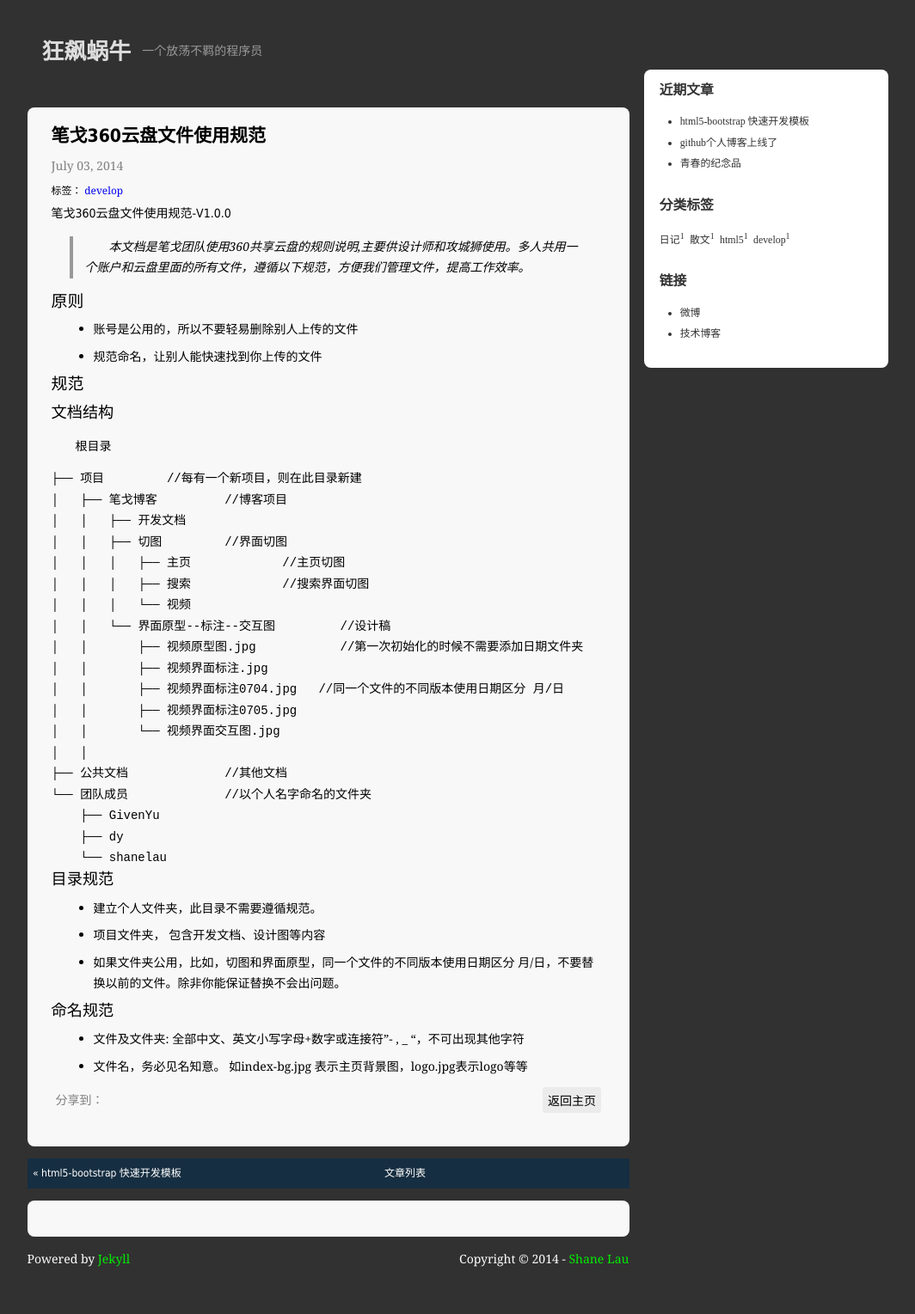
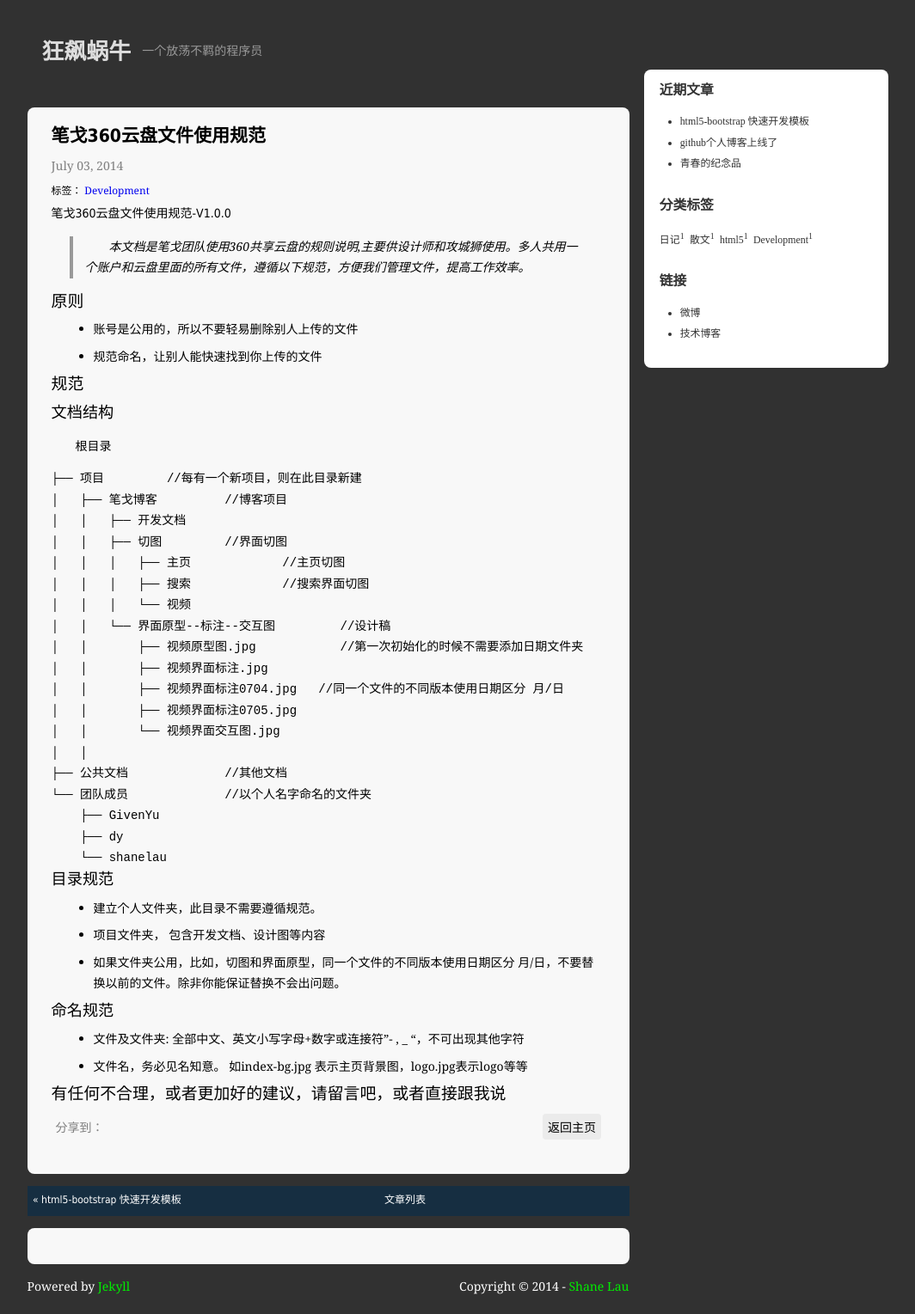
Before and after one commit to kissliux/kissliux.github.io, a Jekyll site: the page built from _posts/2014-07-01-360clound-standrad.mardown.md, in a window 1280 px wide. Shown: the whole page at 86% size, without its empty margins (108-1172 px from the left). Built offline with Jekyll 4.4.1, drawn with Linux system fonts in a browser that asks for light colours; comment, search, counter and statistics services are not loaded; before the commit the page ends 1498 px from its top, so only the background shows below that.

Commit message:
update post

```diff
--- a/_posts/2014-07-01-360clound-standrad.mardown.md
+++ b/_posts/2014-07-01-360clound-standrad.mardown.md
@@ -1,7 +1,7 @@
 ---
 layout: post
 title: "笔戈360云盘文件使用规范"
-tags: develop
+tags: Development
 comment: true
 published: true
 date: 2014-07-03
@@ -17,9 +17,10 @@
 
 ##规范
 ###  文档结构
+
 根目录
 
-{% highlight javascript %}
+{% highlight linenos javascript %}
 
 ├── 项目		//每有一个新项目，则在此目录新建
 │   ├── 笔戈博客		//博客项目
@@ -43,6 +44,8 @@
 
 
 {% endhighlight %}
+
+
 ### 目录规范
 *  建立个人文件夹，此目录不需要遵循规范。
 *  项目文件夹， 包含开发文档、设计图等内容
@@ -51,3 +54,5 @@
 ### 命名规范
 * 文件及文件夹: 全部中文、英文小写字母+数字或连接符"- , _ "，不可出现其他字符
 * 文件名，务必见名知意。 如index-bg.jpg  表示主页背景图，logo.jpg表示logo等等
+
+## 有任何不合理，或者更加好的建议，请留言吧，或者直接跟我说
```
